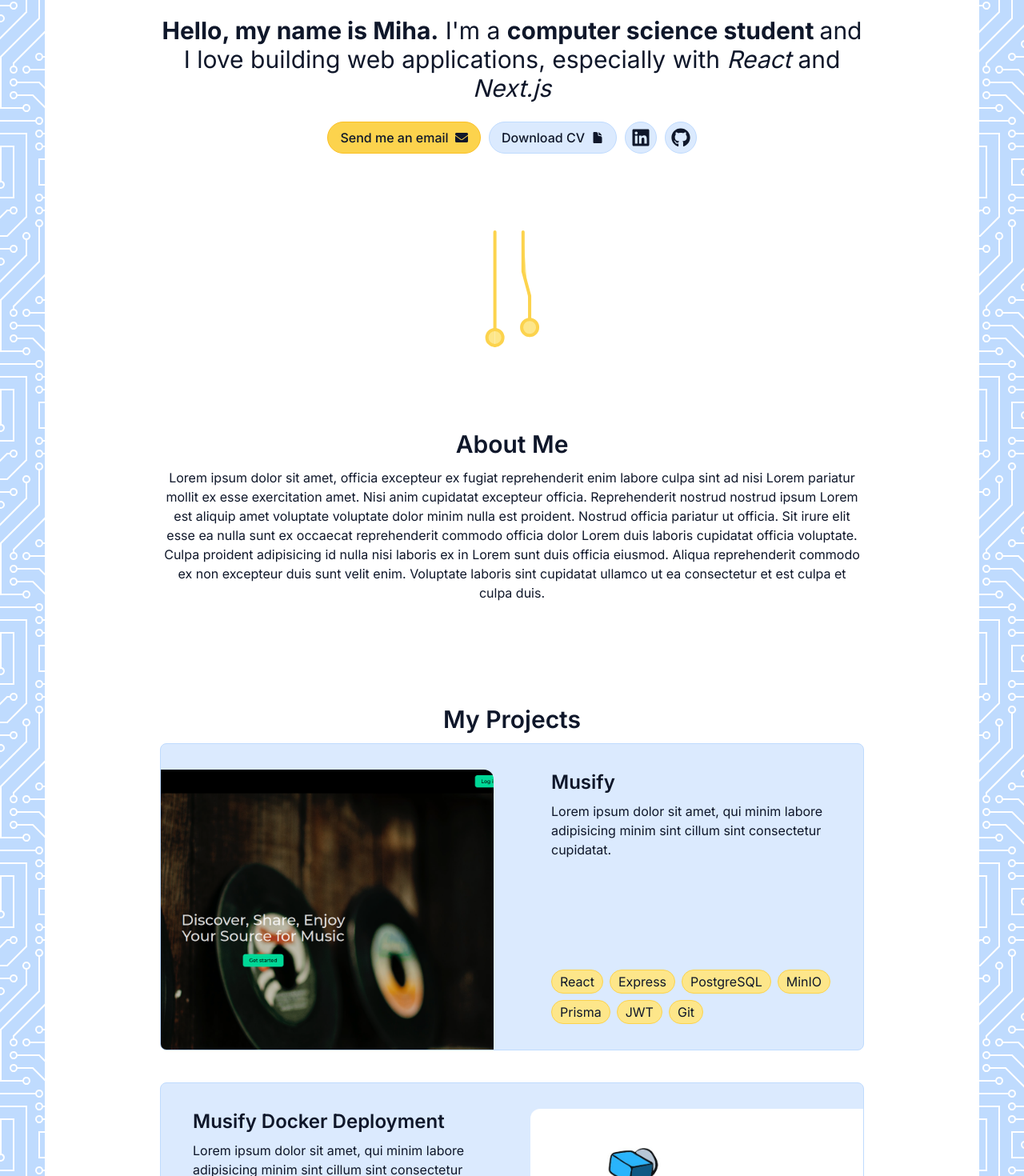
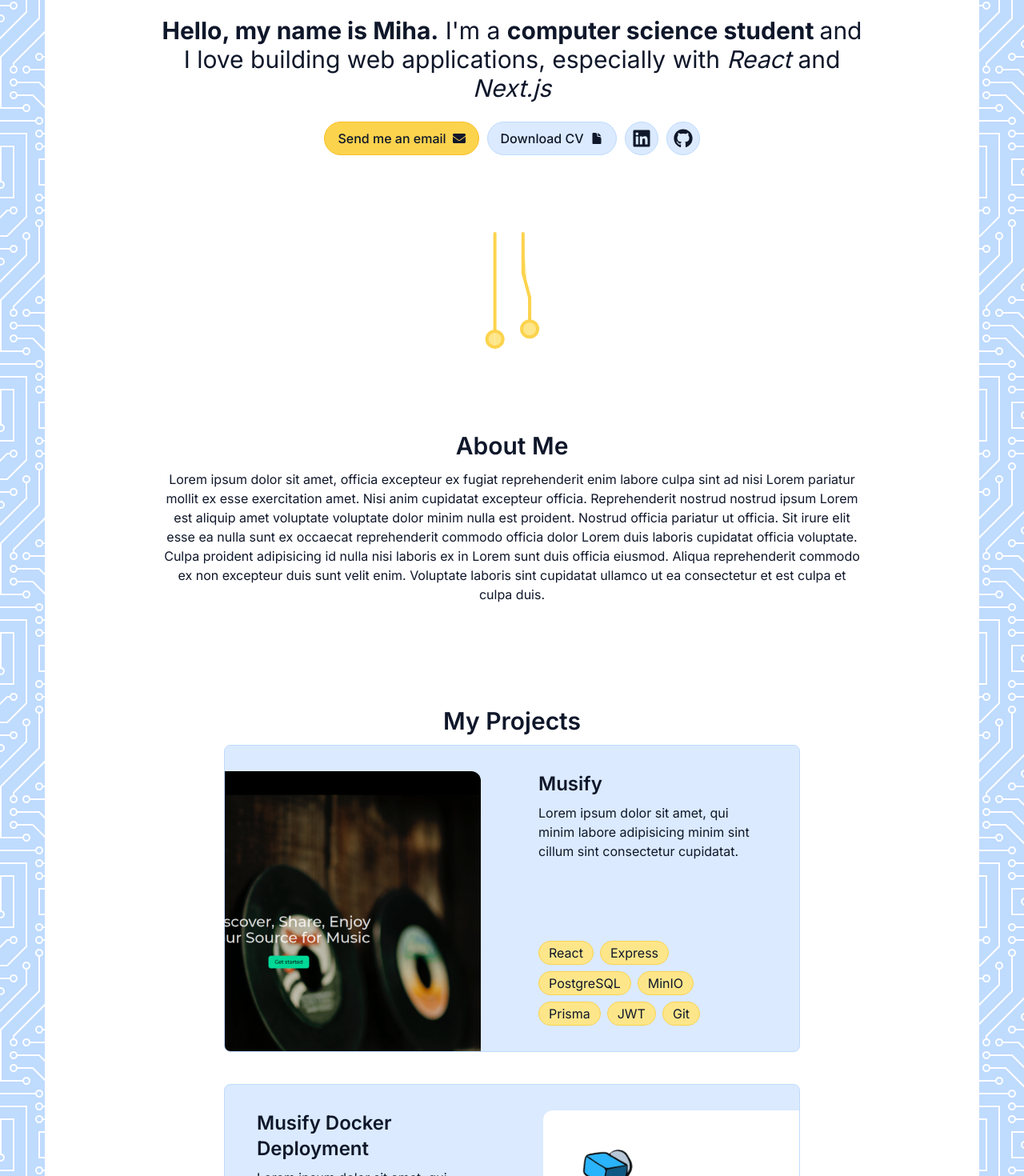
Before and after one commit to MhcVintar/portfolio, a Next.js app: page / in a window 1280 px wide. Shown: the part 378-1848 px from the top of the page at 80% size. Built offline with nearby package versions, Linux system fonts and the light colour scheme; no server answers.

Commit message:
added custom stuff for focus state

```diff
--- a/src/components/contact.tsx
+++ b/src/components/contact.tsx
@@ -14,16 +14,21 @@ import { ImSpinner } from "react-icons/im";
 
 type ActionState = "Idle" | "Sending" | "Sent" | "Failed";
 
+function sleep(ms: number) {
+  return new Promise((resolve) => setTimeout(resolve, ms));
+}
+
 export default function Contact() {
   const sectionRef = useSectionInView("Contact", 0.5);
   const [actionState, setActionState] = useState<ActionState>("Idle");
 
-  function handleSubmit(formData: FormData) {
+  async function handleSubmit(formData: FormData) {
     setActionState("Sending");
     submitCallback(formData);
   }
 
   async function submitCallback(formData: FormData) {
+    await sleep(1000);
     const res = await sendEmail(formData);
     if (res.error) {
       setActionState("Failed");
@@ -58,24 +63,24 @@ export default function Contact() {
             placeholder="Your email"
             required
             maxLength={100}
-            className="h-10 w-full rounded-lg border border-blue-200 bg-blue-100 p-2"
+            className="h-10 w-full rounded-lg border border-blue-200 bg-blue-100 px-3 py-2 outline-none transition focus:scale-[1.01] focus:border-2 focus:border-blue-300"
           />
           <textarea
             placeholder="Your message"
             name="message"
             required
             maxLength={5000}
-            className="h-40 w-full rounded-lg border border-blue-200 bg-blue-100 p-2"
+            className="h-40 w-full rounded-lg border border-blue-200 bg-blue-100 px-3 py-2 outline-none transition focus:scale-[1.01] focus:border-2 focus:border-blue-300"
           />
           <button
             type="submit"
             className="group flex items-center justify-center gap-x-2 self-start rounded-full border
-            border-amber-400 bg-amber-300 px-4 py-2 font-medium transition hover:scale-105 hover:bg-amber-400"
+            border-amber-400 bg-amber-300 px-4 py-2 font-medium outline-none transition hover:scale-105 hover:bg-amber-400 focus:scale-105 focus:bg-amber-400"
           >
             {actionState === "Idle" && (
               <>
                 Send
-                <FaPaperPlane className="transition group-hover:-translate-y-1 group-hover:translate-x-1" />
+                <FaPaperPlane className="transition group-hover:-translate-y-1 group-hover:translate-x-1 group-focus:-translate-y-1 group-focus:translate-x-1" />
               </>
             )}
             {actionState === "Sending" && (
--- a/src/components/home.tsx
+++ b/src/components/home.tsx
@@ -1,6 +1,6 @@
 "use client";
 
-import picture from "@public/portrait.jpg";
+import portrait from "@public/portrait.jpg";
 import { motion } from "framer-motion";
 import Link from "next/link";
 import { useState } from "react";
@@ -23,11 +23,12 @@ export default function Home() {
     <section
       id="home"
       ref={sectionRef}
-      className="flex w-[55rem] scroll-mt-96 flex-col items-center text-center"
+      className="flex w-[55rem] scroll-mt-[1000px] flex-col items-center
+      text-center"
     >
       <div className="group relative transition hover:scale-110">
         <MotionImage
-          src={picture}
+          src={portrait}
           alt="Miha portrait"
           height="120"
           width="120"
@@ -76,10 +77,7 @@ export default function Home() {
             href="#contact"
             onPointerEnter={() => setIsEmailMeHovered(true)}
             onPointerLeave={() => setIsEmailMeHovered(false)}
-            className="flex h-10 w-48 cursor-pointer items-center
-            justify-center gap-x-2 rounded-full border border-amber-400
-            bg-amber-300 font-medium transition hover:scale-105
-            hover:bg-amber-400 hover:text-slate-950"
+            className="flex cursor-pointer items-center justify-center gap-x-2 rounded-full border border-amber-400 bg-amber-300 px-4 py-2 font-medium transition hover:scale-105 hover:bg-amber-400 hover:text-slate-950"
           >
             Send me an email{" "}
             {isEmailMeHovered ? <FaEnvelopeOpenText /> : <FaEnvelope />}
@@ -92,9 +90,7 @@ export default function Home() {
             download
             onPointerEnter={() => setIsDownloadCVHovered(true)}
             onPointerLeave={() => setIsDownloadCVHovered(false)}
-            className="flex h-10 w-40 items-center justify-center gap-x-2
-            rounded-full border border-blue-200 bg-blue-100
-            font-medium transition hover:scale-105 hover:bg-blue-200 hover:text-slate-950"
+            className="flex items-center justify-center gap-x-2 rounded-full border border-blue-200 bg-blue-100 px-4 py-2 font-medium transition hover:scale-105 hover:bg-blue-200 hover:text-slate-950"
           >
             Download CV
             {isDownloadCVHovered ? <HiDocumentArrowDown /> : <HiDocument />}
@@ -105,9 +101,7 @@ export default function Home() {
           <a
             href="https://linkedin.com"
             target="_blank"
-            className="flex h-10 w-10 items-center justify-center rounded-full
-            border border-blue-200 bg-blue-100 transition
-            hover:scale-110 hover:bg-blue-200"
+            className="flex items-center justify-center rounded-full border border-blue-200 bg-blue-100 px-2 py-2 transition hover:scale-110 hover:bg-blue-200"
           >
             <FaLinkedin className="text-2xl hover:text-slate-950" />
           </a>
@@ -116,9 +110,7 @@ export default function Home() {
           <a
             href="https://github.com/MhcVintar"
             target="_blank"
-            className="flex h-10 w-10 items-center justify-center rounded-full
-            border border-blue-200 bg-blue-100
-            transition hover:scale-110 hover:bg-blue-200"
+            className="flex items-center justify-center rounded-full border border-blue-200 bg-blue-100 px-2 py-2 transition hover:scale-110 hover:bg-blue-200"
           >
             <FaGithub className="text-2xl hover:text-slate-950" />
           </a>
--- a/src/components/projects/project-card.tsx
+++ b/src/components/projects/project-card.tsx
@@ -24,12 +24,12 @@ export default function ProjectCard({
     <motion.article
       ref={ref}
       style={{ scale: transformedProgress, opacity: transformedProgress }}
-      className="relative h-96 overflow-hidden rounded-lg
+      className="relative h-96 w-[45rem] overflow-hidden rounded-lg
       border border-blue-200 bg-blue-100"
     >
       <div
         className="flex h-full w-1/2 flex-col px-10 py-8 text-left
-        group-odd:ml-[28rem]"
+        group-odd:translate-x-[22rem]"
       >
         <h3 className="mb-2 text-2xl font-semibold capitalize">{title}</h3>
         <p>{description}</p>
@@ -38,7 +38,7 @@ export default function ProjectCard({
             <li
               key={index}
               className="rounded-full border border-amber-300 bg-amber-200
-              px-2.5 py-0.5"
+              px-3 py-0.5"
             >
               {tag}
             </li>
@@ -49,7 +49,7 @@ export default function ProjectCard({
         src={image}
         alt={title}
         quality={95}
-        className="absolute top-8 h-full w-[36rem] rounded-t-xl object-cover
+        className="absolute top-8 h-full w-[30rem] rounded-t-xl object-cover
         transition group-odd:-left-40 group-even:-right-40
         group-hover:-translate-y-5 group-hover:scale-105
         group-odd:group-hover:translate-x-4 group-odd:group-hover:rotate-6
--- a/src/components/projects/projects.tsx
+++ b/src/components/projects/projects.tsx
@@ -15,7 +15,7 @@ export default function Projects() {
       className="mb-32 w-[55rem] scroll-mt-24 text-center"
     >
       <SectionHeading>My projects</SectionHeading>
-      <ul className="flex flex-col gap-y-10">
+      <ul className="flex flex-col items-center gap-y-10">
         {projects.map((project, index) => (
           <li key={index} className="group">
             <ProjectCard {...project} />
--- a/src/components/skills.tsx
+++ b/src/components/skills.tsx
@@ -28,7 +28,7 @@ export default function Skills() {
         {skills.map((skill, index) => (
           <motion.li
             key={index}
-            className="rounded-lg border border-blue-200 bg-blue-100 px-4 py-2
+            className="rounded-xl border border-blue-200 bg-blue-100 px-4 py-2
             text-lg"
             initial={{ opacity: 0, y: 100 }}
           >
```
Also changed, not shown: src/components/header.tsx (+2 -9 lines).
